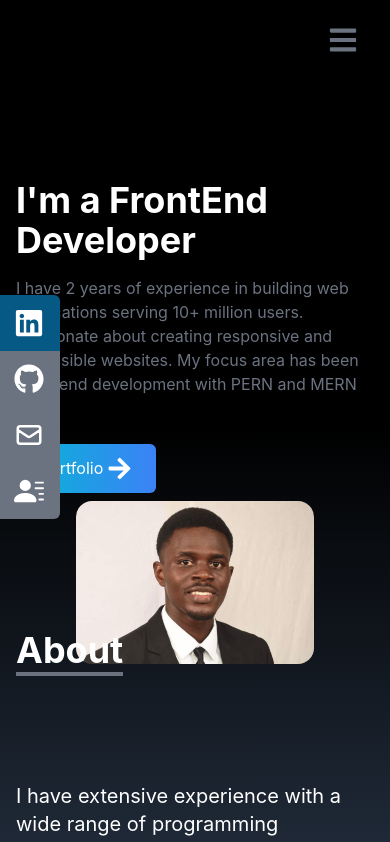
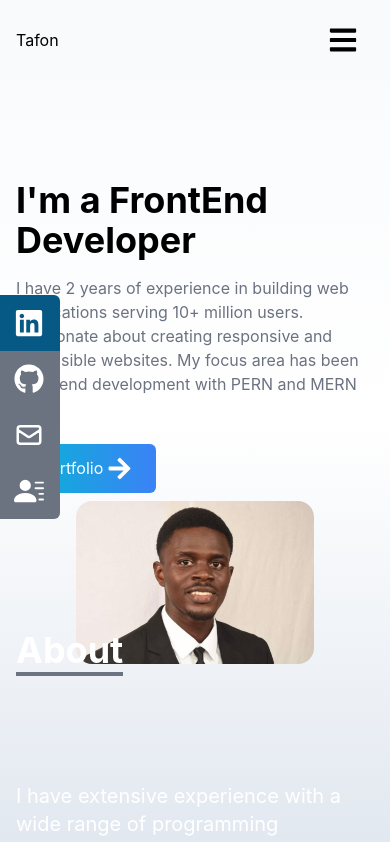
Before and after one commit to tafonhubertnwana/My-portfolio, a React (Create React App) app in the folder my-portfolio/: page / in a window 390 px wide. Shown: the top 842 px of the page. Built offline with nearby package versions, Linux system fonts and the light colour scheme.

Commit message:
changing the background color

```diff
--- a/my-portfolio/src/components/Home.jsx
+++ b/my-portfolio/src/components/Home.jsx
@@ -6,10 +6,10 @@ import { FaArrowRight } from "react-icons/fa";
 
 const Home = () => {
   return (
-    <div name="home" className='h-screen w-full bg-gradient-to-b from-black to-gray-800 via-black'>
+    <div name="home" className='h-screen w-full bg-gradient-to-b from-slate-50 to-slate-200 via-white '>
       <div className="max-w-screen-lg mx-auto flex flex-col items-center justify-center h-full px-4 md:flex-row">
         <div cclassName="flex flex-col justify-center h-full">
-          <h2 className=' text-4xl sm:text-7xl font-bold text-white'> I'm a FrontEnd Developer</h2>
+          <h2 className=' text-4xl sm:text-7xl font-bold text-black'> I'm a FrontEnd Developer</h2>
           <p className='text-gray-500 py-4 max-w-md'>
             I have 2 years of experience in building web applications serving 10+ million users. Passionate about creating responsive and accessible websites. My focus area has been front-end development with PERN and MERN stack.
           </p>
--- a/my-portfolio/src/components/Navbar.jsx
+++ b/my-portfolio/src/components/Navbar.jsx
@@ -32,7 +32,7 @@ const Navbar = () => {
   ]
   return (
     <div>
-      <div className="flex justify-between items-center w-full h-20 px-4 text-yellow bg-green fixed">
+      <div className="flex justify-between items-center w-full h-20 px-4 bg-slate-50 fixed">
         <div>
           <h1 classname="text-5xl ml-2"> Tafon</h1>
         </div>
@@ -48,13 +48,13 @@ const Navbar = () => {
           )) }
 
         </ul>
-        <div onClick={() => setNav(!nav)} className="cursor-pointer pr-4 z-10 text-gray-500 md:hidden">
+        <div onClick={() => setNav(!nav)} className="cursor-pointer pr-4 z-10 text-black md:hidden">
           {nav ? <FaTimes size={30} /> : <FaBars size={30} />}
 
         </div>
 
         { nav &&  (
-          <ul className="flex flex-col justify-center items-center absolute top-0 left-0 w-full h-screen bg-gradient-to-b from-black to-gray-800 text-gray-500">
+          <ul className="flex flex-col justify-center items-center absolute top-0 left-0 w-full h-screen bg-gradient-to-b from-white to-gray-800 text-black-500">
             {links.map(({ id, link}) => (
             <li
               key={id}
--- a/my-portfolio/src/components/socialLinks.jsx
+++ b/my-portfolio/src/components/socialLinks.jsx
@@ -62,8 +62,7 @@ const SocialLink = () => {
             key={id}
             className= {
             // eslint-disable-next-line no-useless-concat
-            "flex justify-between items-center w-40 h-14 px-4 bg-grey-500 ml-[-100px] hover:rounded-md duration-300 hover:ml-[-10px]  bg-gray-500" + " " +
-            style
+            "flex justify-between items-center w-40 h-14 px-4 bg-grey-500 ml-[-100px] hover:rounded-md duration-300 hover:ml-[-10px]  bg-gray-500" + " " + style
           }>
             <a href={href}
               className ="flex justify-between items-center w-full text-white"
```
